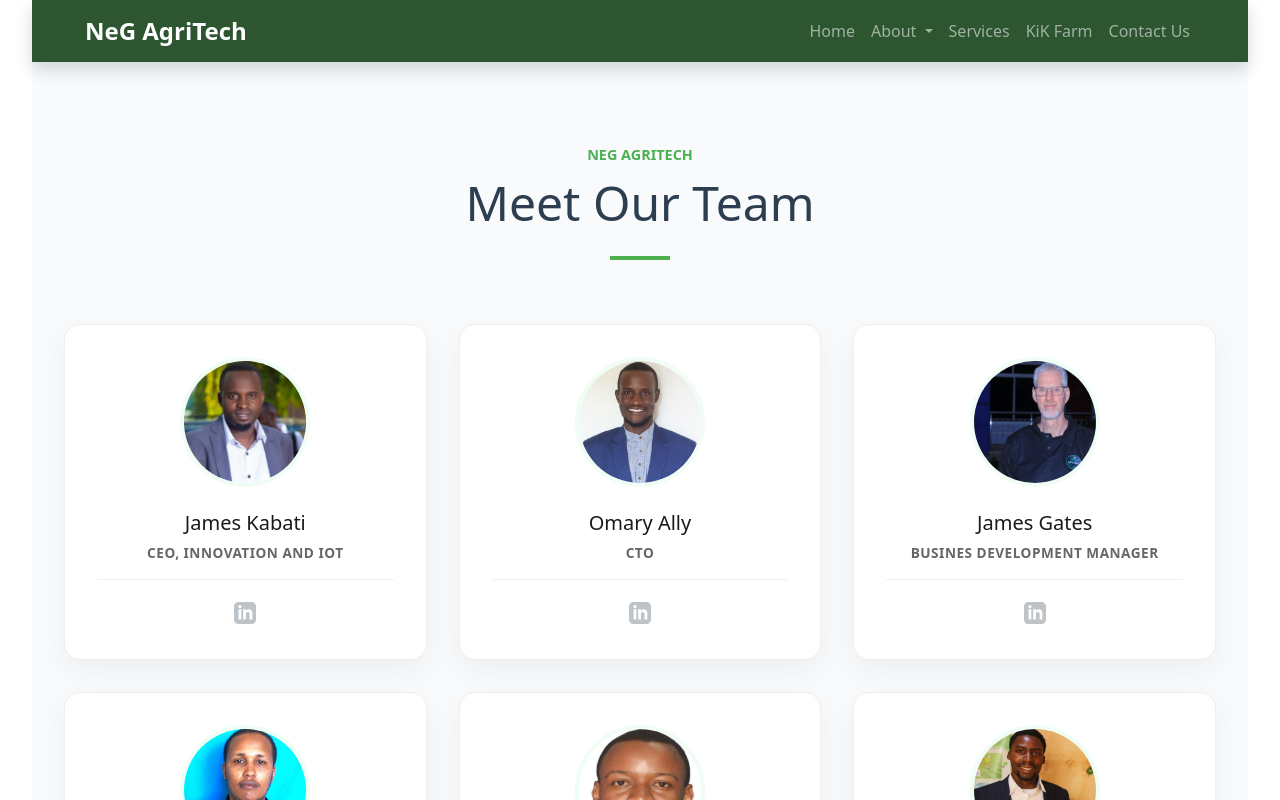
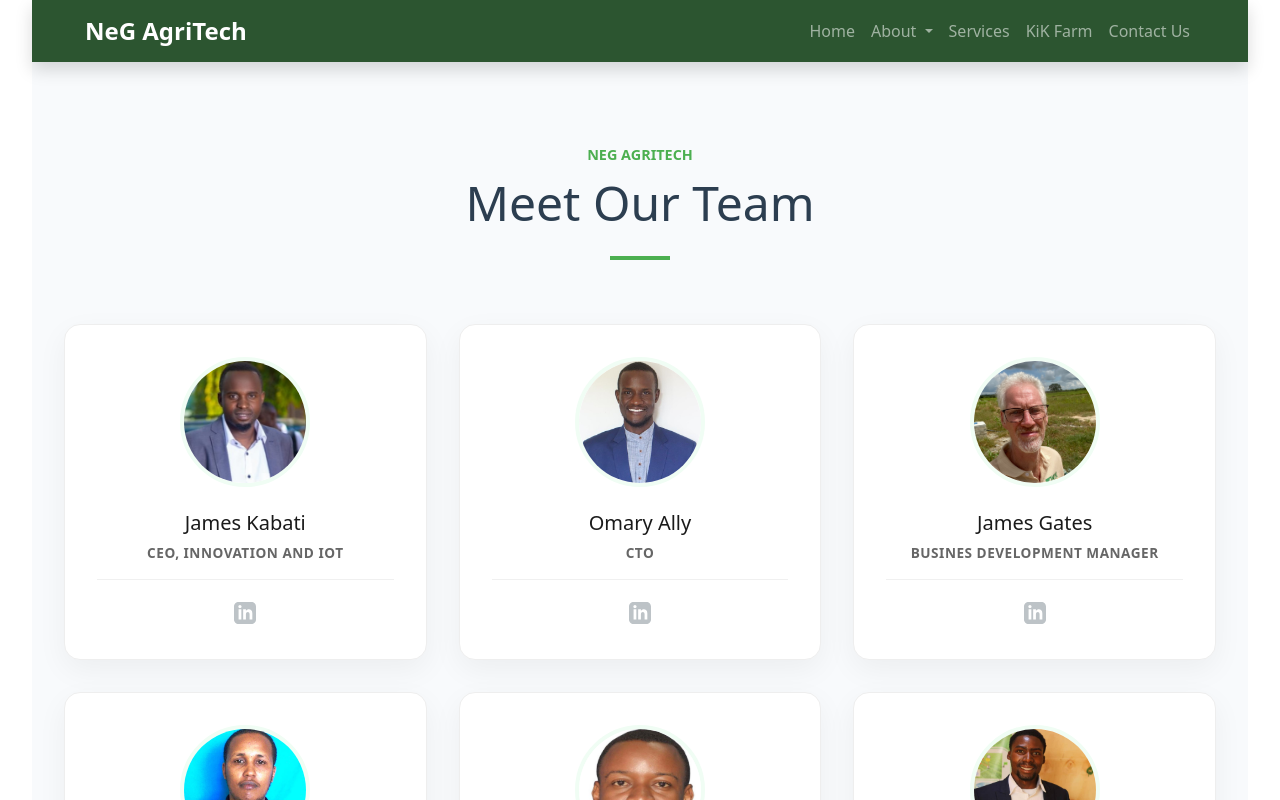
Before and after one commit to IamOmasa/neg_spa, a Vue app: page /team in a window 1280 px wide. Shown: the top 800 px of the page. Built offline with nearby package versions, Linux system fonts and the light colour scheme.

Commit message:
media changes

```diff
--- a/src/views/TeamView.vue
+++ b/src/views/TeamView.vue
@@ -41,7 +41,7 @@
   {
     name: "James Gates",
     role: "Busines Development Manager",
-    image: "/team/jamesgates.jpg",
+    image: "/team/jgates.jpg",
     socials: { linkedin: "#" }
   },
   {
```
Also changed, not shown: public/team/jgates.jpg (added).
